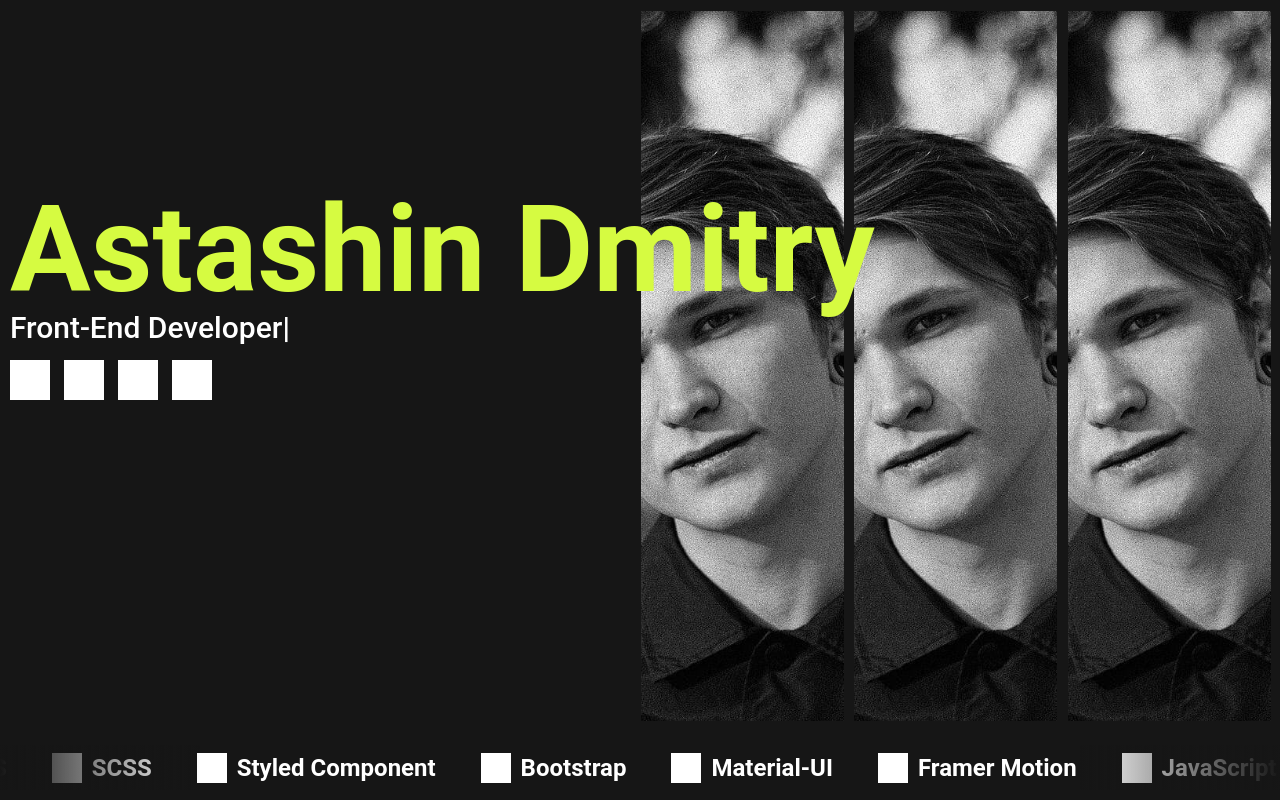
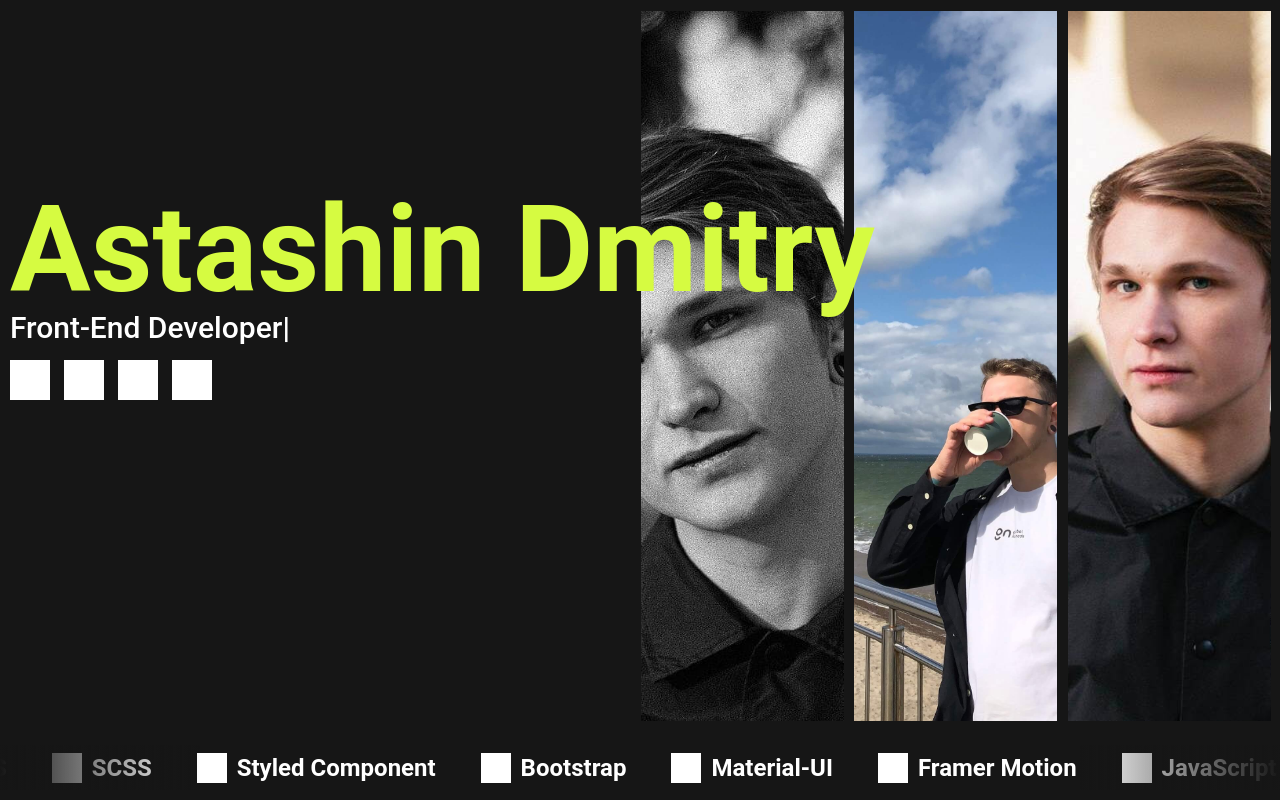
Before and after one commit to Stilone/astashin-resume, a React (Vite) app: page / in a window 1280 px wide. Built offline with nearby package versions, Linux system fonts and the light colour scheme; grey boxes are pictures that could not be loaded; the HTML template or start-up script is replaced by a standard one.

Commit message:
fix: path to the pictures

```diff
--- a/src/components/pictures/pictures.tsx
+++ b/src/components/pictures/pictures.tsx
@@ -35,7 +35,7 @@ export const Pictures = () => {
               exit="exit"
               variants={index === 0 || index === 2? upVariants: downVariants}
               transition={{ duration: 0.6, ease: "easeInOut" }}
-              src={`/astashin-resume/img/first.jpg`} className={item} alt={`picture-${index}`} />
+              src={`/resume/img/${item}.jpg`} className={item} alt={`picture-${index}`} />
           </Tilt>
 
 
--- a/vite.config.ts
+++ b/vite.config.ts
@@ -5,5 +5,5 @@ import react from '@vitejs/plugin-react'
 // ty for vite deploy https://github.com/ErickKS/vite-react-router
 export default defineConfig({
   plugins: [react()],
-  base: "/astashin-resume/"
+  base: "/resume/"
 })
```
